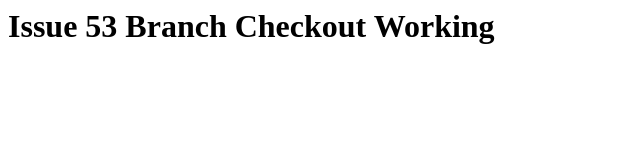
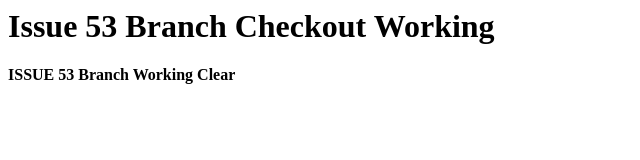
Before and after one commit to jeongjoonho/git_study1, a plain HTML site: page index.html in a window 1280 px wide. Shown: the whole page, without its empty margins (0-640 px from the left). Drawn offline with Linux system fonts and the light colour scheme.

Commit message:
53 Clear

```diff
--- a/index.html
+++ b/index.html
@@ -1 +1,2 @@
 <h1>Issue 53 Branch Checkout Working</h1>
+<h4>ISSUE 53 Branch Working Clear</h4>
```
